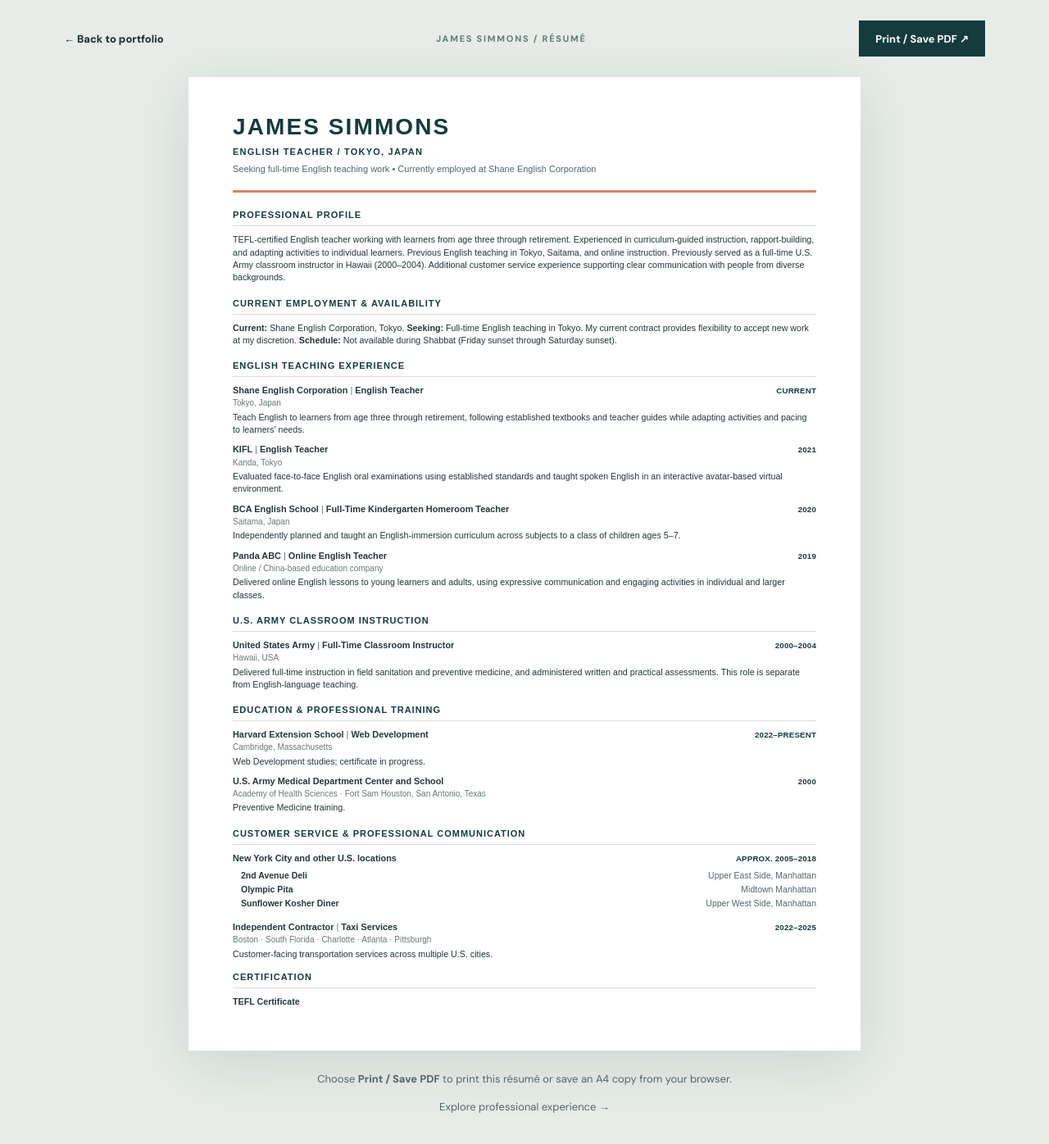
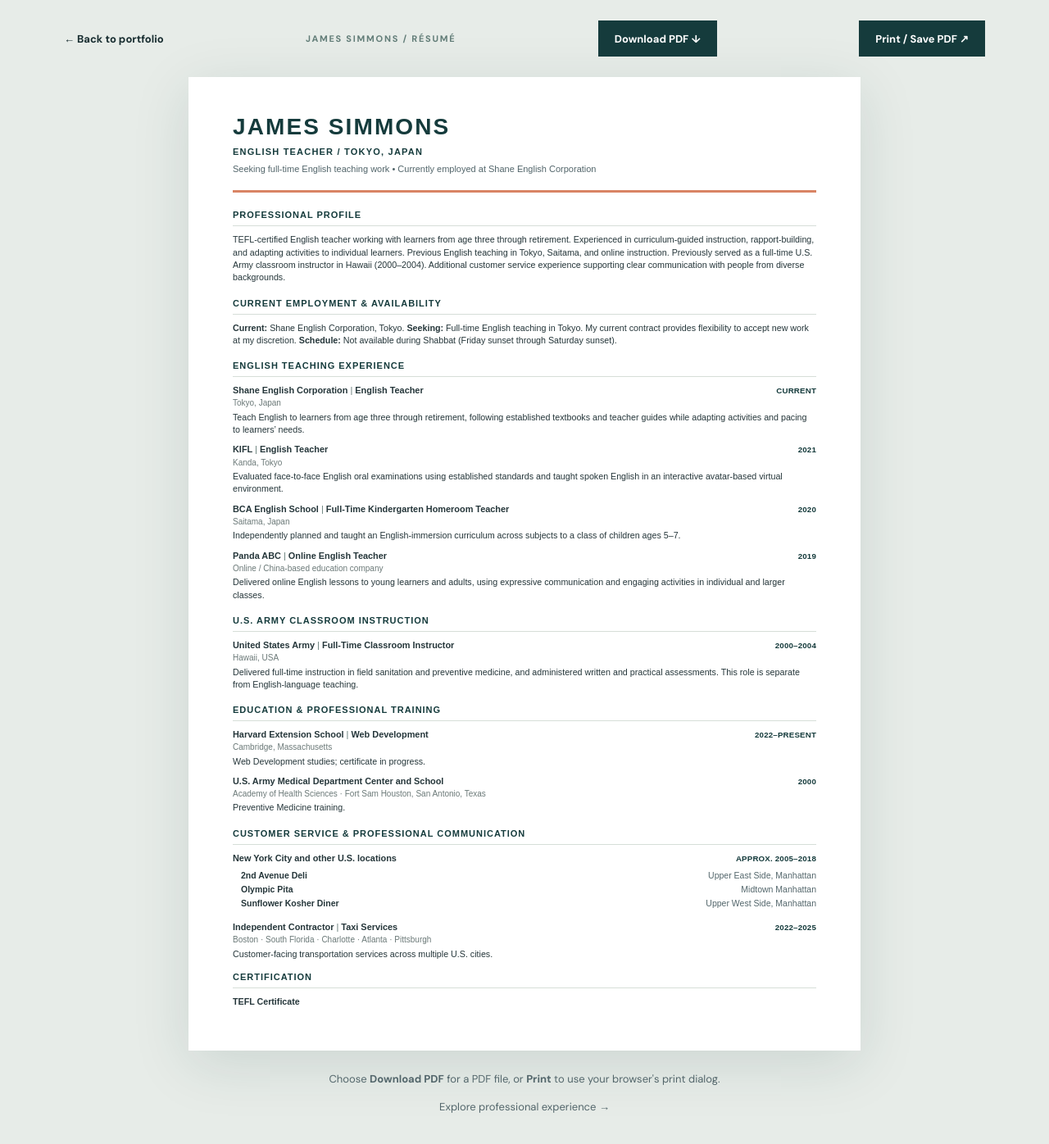
Before and after one commit to desukara/portfolio, a Next.js app: page /resume in a window 1280 px wide. Shown: the top 1396 px of the page at 82% size. Built offline with nearby package versions, Linux system fonts and the light colour scheme; a web font is replaced by a local one.

Commit message:
Add separate PDF download and browser print actions

```diff
--- a/app/resume/page.tsx
+++ b/app/resume/page.tsx
@@ -8,13 +8,7 @@ export const metadata: Metadata = {
   description: "James Simmons — English teacher in Tokyo. Professional experience, education, and availability.",
 };
 
-type Position = { employer: string; role: string; location: string; dates: string; summary: string };
-const teaching: Position[] = [
-  { employer: "Shane English Corporation", role: "English Teacher", location: "Tokyo, Japan", dates: "CURRENT", summary: "Teach English to learners from age three through retirement, following established textbooks and teacher guides while adapting activities and pacing to learners’ needs." },
-  { employer: "KIFL", role: "English Teacher", location: "Kanda, Tokyo", dates: "2021", summary: "Evaluated face-to-face English oral examinations using established standards and taught spoken English in an interactive avatar-based virtual environment." },
-  { employer: "BCA English School", role: "Full-Time Kindergarten Homeroom Teacher", location: "Saitama, Japan", dates: "2020", summary: "Independently planned and taught an English-immersion curriculum across subjects to a class of children ages 5–7." },
-  { employer: "Panda ABC", role: "Online English Teacher", location: "Online / China-based education company", dates: "2019", summary: "Delivered online English lessons to young learners and adults, using expressive communication and engaging activities in individual and larger classes." },
-];
+import { teaching, type Position } from "./resume-data";
 
 function ResumePosition({ employer, role, location, dates, summary }: Position) {
   return <div className="cv-position">
@@ -29,7 +23,7 @@ export default function ResumePage() {
     <div className="resume-toolbar shell">
       <Link href="/">← Back to portfolio</Link>
       <span>JAMES SIMMONS / RÉSUMÉ</span>
-      <PrintResumeButton />
+      <a className="resume-print-button" href="/resume/download">Download PDF ↓</a><PrintResumeButton />
     </div>
     <article className="resume-document cv" aria-label="James Simmons professional résumé">
       <header className="cv-header">
@@ -95,7 +89,7 @@ export default function ResumePage() {
       </section>
     </article>
     <div className="resume-postscript shell">
-      <p>Choose <strong>Print / Save PDF</strong> to print this résumé or save an A4 copy from your browser.</p>
+      <p>Choose <strong>Download PDF</strong> for a PDF file, or <strong>Print</strong> to use your browser's print dialog.</p>
       <Link href="/experience">Explore professional experience →</Link>
     </div>
   </main>;
```
